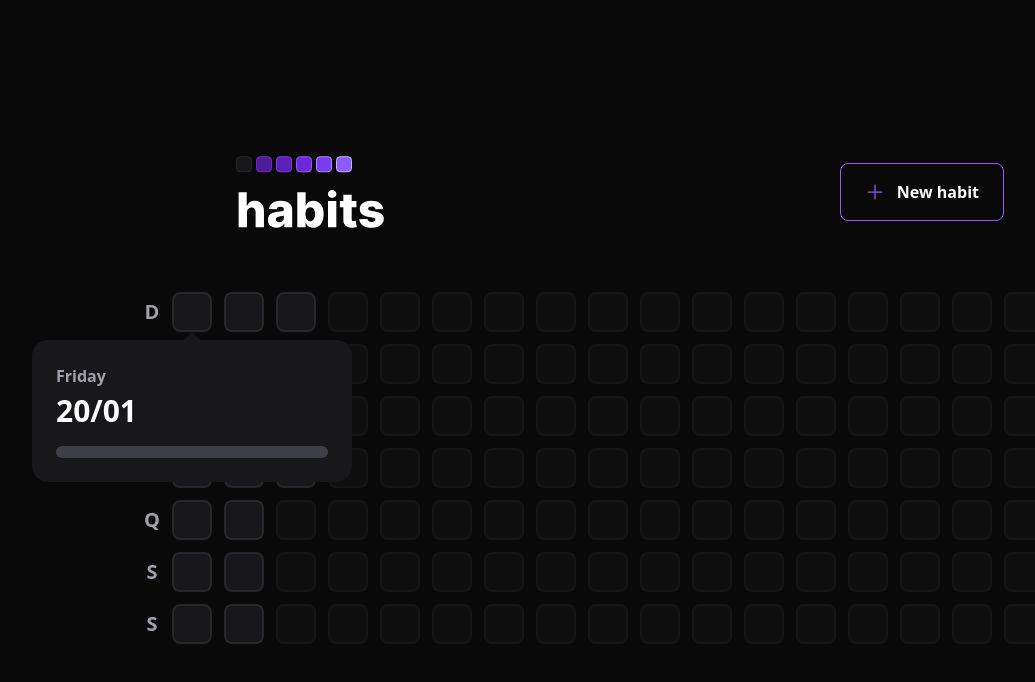
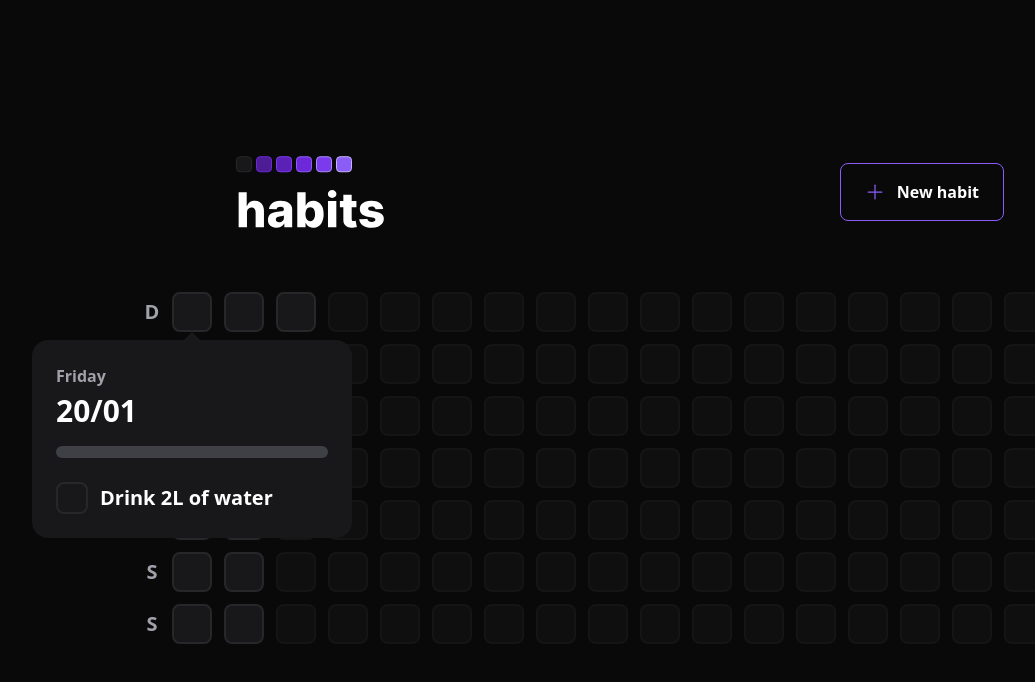
Before and after one commit to ArthurMadureira/HabitTrackr, a React (Vite) app in the folder web/: page / in a window 1280 px wide. Both pictures are taken after a click on the button 212 px from the left and 312 px from the top of the page. Shown: the top 682 px of the page, without its empty margins (20-1055 px from the left). Built offline with nearby package versions, Linux system fonts and the light colour scheme.

Commit message:
web: create checkboxes

```diff
--- a/web/package.json
+++ b/web/package.json
@@ -9,6 +9,7 @@
     "preview": "vite preview"
   },
   "dependencies": {
+    "@radix-ui/react-checkbox": "^1.0.1",
     "@radix-ui/react-dialog": "^1.0.2",
     "@radix-ui/react-popover": "^1.0.3",
     "clsx": "^1.2.1",
--- a/web/src/components/HabitDay.tsx
+++ b/web/src/components/HabitDay.tsx
@@ -1,6 +1,8 @@
 import * as Popover from '@radix-ui/react-popover';
+import * as Checkbox from '@radix-ui/react-checkbox';
 import clsx from 'clsx';
 import { ProgressBar } from './ProgressBar';
+import { Check } from 'phosphor-react';
 
 interface HabitDayProps {
   completed: number
@@ -30,6 +32,26 @@
 
           <ProgressBar progress={comlpetedPercentage} />
 
+          <div className="mt-6 flex flex-col gap-3">
+            <Checkbox.Root
+              className="flex items-center gap-3 group"
+            >
+
+              <div
+                className="h-8 w-8 rounded-lg flex items-center justify-center bg-zinc-900 border-2 border-zinc-800 group-data-[state=checked]:bg-green-500 group-data-[state=checked]:border-green-500"
+              >
+                <Checkbox.Indicator>
+                  <Check size={20} className="text-white" />
+                </Checkbox.Indicator>
+              </div>
+
+              <span
+                className='font-semibold text-xl text-white leading-tight group-data-[state=checked]:line-through group-data-[state=checked]:text-zinc-400'>
+                Drink 2L of water
+              </span>
+            </Checkbox.Root>
+          </div>
+
           <Popover.Arrow height={8} width={16} className="fill-zinc-900" />
         </Popover.Content>
       </Popover.Portal>
--- a/web/src/components/NewHabitForm.tsx
+++ b/web/src/components/NewHabitForm.tsx
@@ -1,4 +1,8 @@
+import * as Checkbox from '@radix-ui/react-checkbox'
 import { Check } from "phosphor-react";
+
+const availableWeekDays = ["Sunday", "Monday", "Tuesday", "Wednesday", "Thursday", "Friday", "Saturday"];
+
 
 export function NewHabitForm() {
   return (
@@ -20,6 +24,28 @@
         What is the recurrence?
       </label>
 
+      <div className="flex flex-col gap-2 mt-3">
+        {availableWeekDays.map(weekDay => {
+          return (
+            <Checkbox.Root key={weekDay} className="flex items-center gap-3 group">
+
+              <div
+                className="h-8 w-8 rounded-lg flex items-center justify-center bg-zinc-900 border-2 border-zinc-800 group-data-[state=checked]:bg-green-500 group-data-[state=checked]:border-green-500"
+              >
+                <Checkbox.Indicator>
+                  <Check size={20} className="text-white" />
+                </Checkbox.Indicator>
+              </div>
+
+              <span
+                className='text-white leading-tight'>
+                {weekDay}
+              </span>
+            </Checkbox.Root>
+          )
+        })}
+      </div>
+
       <button
         type="submit"
         className="mt-6 rounded-lg p-4 gap-3 flex justify-center items-center font-semibold bg-green-600 transition-colors ease-in hover:bg-green-500">
--- a/web/src/components/ProgressBar.tsx
+++ b/web/src/components/ProgressBar.tsx
@@ -11,7 +11,8 @@
         aria-valuenow={props.progress}
         className="h-3 rounded-xl bg-violet-600"
         style={{
-          width: `${props.progress}%`
+          width: `${props.progress}%`,
+          maxWidth: '100%'
         }}
       />
     </div>
```
Also changed, not shown: 1 other file (tests, documents, lock files or other folders).
